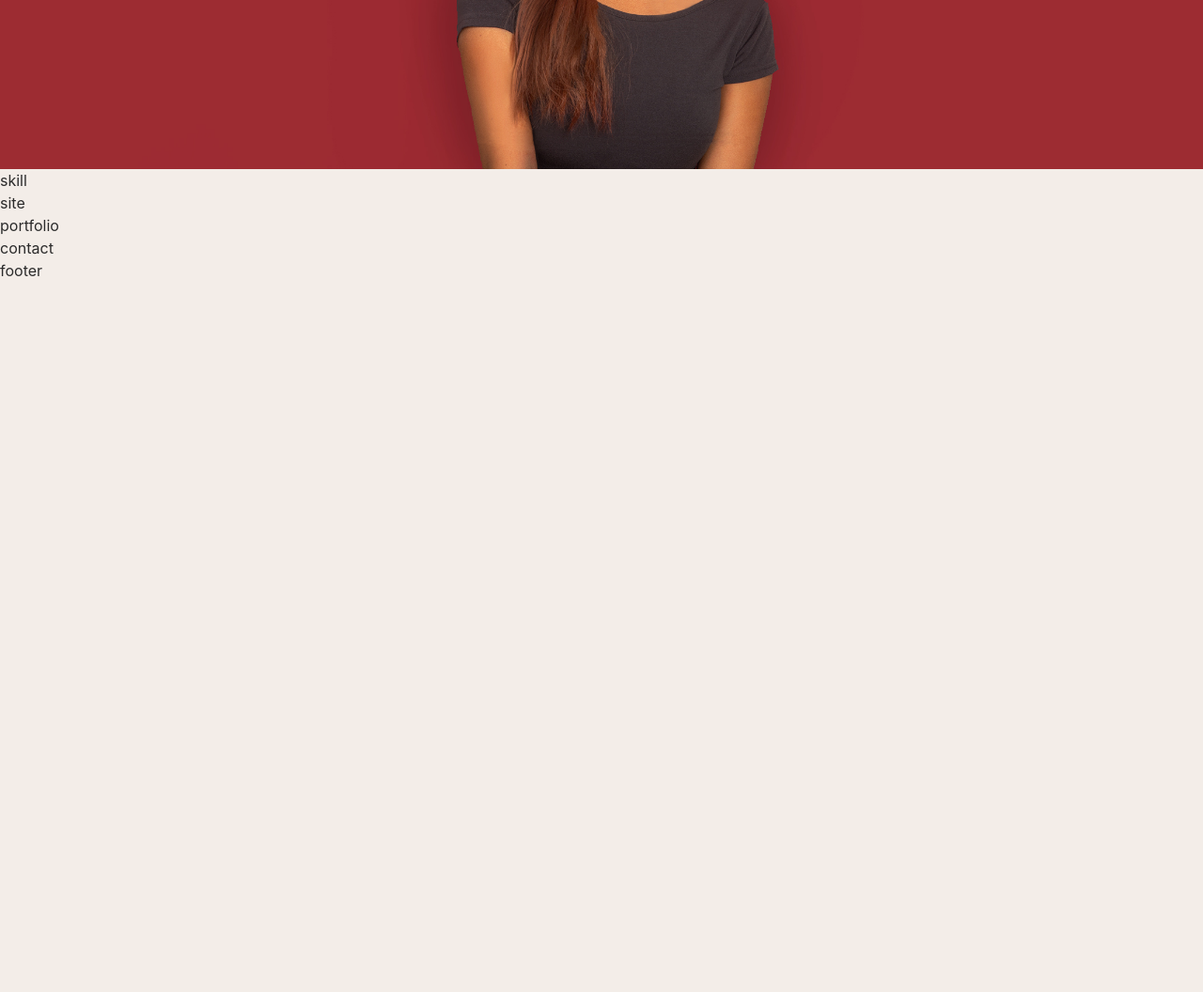
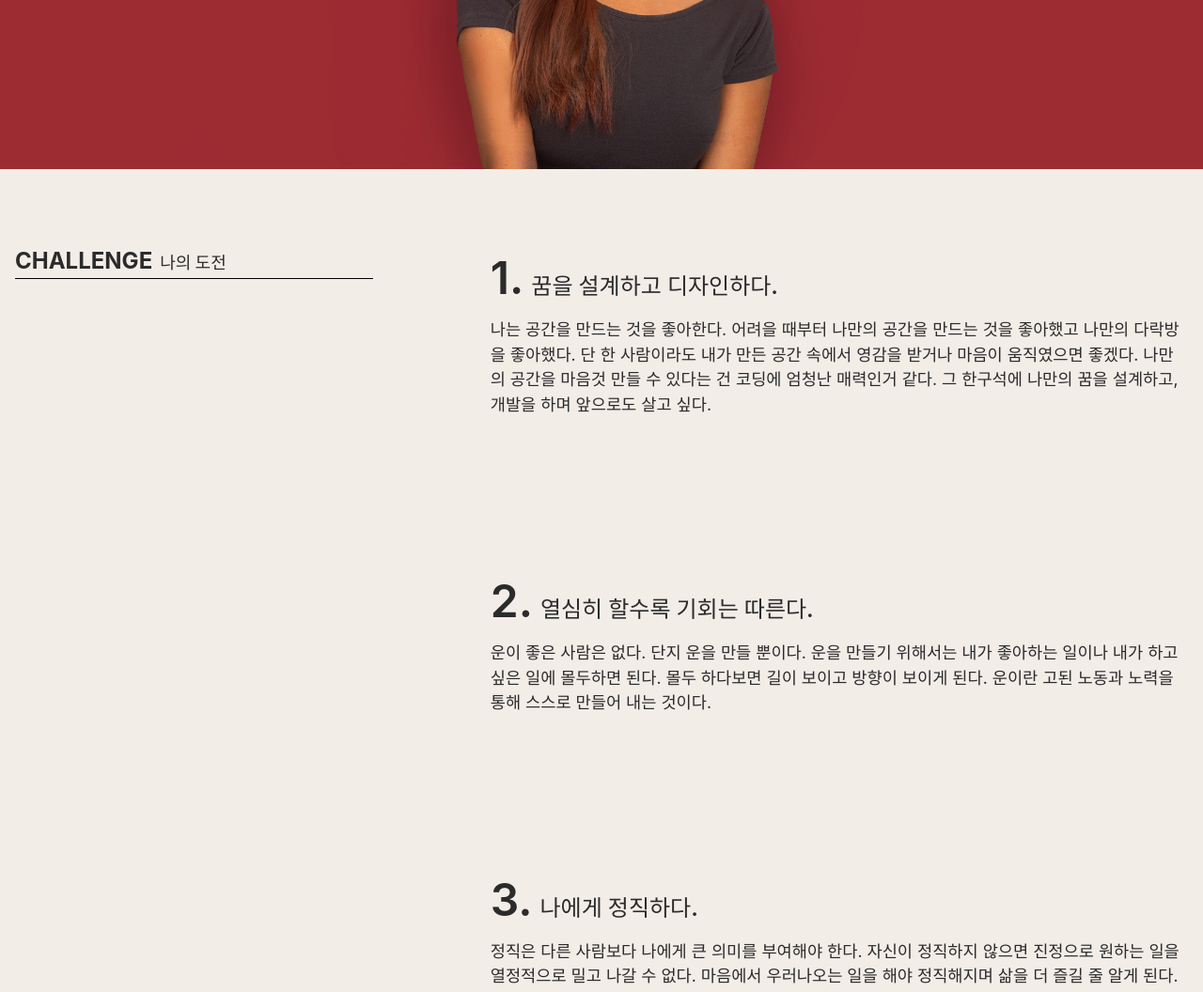
Before and after one commit to yun-narae/learn-vite-portfolio, a website built with Vite: page src/index.html in a window 1280 px wide. Shown: the part 620-1676 px from the top of the page at 94% size. Before the commit the page ends 920 px from the top, so only its background shows below. Built offline with nearby package versions, Linux system fonts and the light colour scheme; a web font is replaced by a local one.

Commit message:
Skill 영역 완료

```diff
--- a/src/assets/css/section/skill.css
+++ b/src/assets/css/section/skill.css
@@ -1,3 +1,62 @@
-#skill {
+.skill__inner {
+    margin: 10vh 0;
+    padding: 0 16px;
+    display: flex;
+    justify-content: space-between;
+    gap: 10%;
+    position: relative;
+}
 
+.skill__title {
+    width: 100%;
+    height: 10%;
+    font-size: 24px;
+    font-weight: 700;
+    text-transform: uppercase;
+    word-break: keep-all;
+    border-bottom: 1px solid var(--black);
+    background-color: var(--mainBg-color);
+    position: sticky;
+    top: 70px;
+    left: 0;
+    margin-bottom: 30px;
 }
+
+.skill__title em {
+    font-size: 18px;
+    white-space: nowrap;
+    margin-left: 8px;
+}
+
+.skill__desc li {
+    margin-bottom: 20vh;
+}
+
+.skill__desc li h3 {
+    font-size: 1.5rem;
+    font-weight: 600;
+}
+
+.skill__desc li h3 span {
+    font-size: 3rem;
+    margin-right: 8px;
+}
+
+.skill__desc li p {
+    margin-top: 0.4rem;
+    font-size: 1.1rem;
+}
+
+@media (max-width: 800px) {
+    .skill__inner {
+        flex-direction: column;
+    }
+
+    .skill__title {
+        position: unset;
+    }
+
+    .skill__desc li {
+        margin-bottom: 10vh;
+    }
+}
--- a/src/index.html
+++ b/src/index.html
@@ -48,11 +48,10 @@
     <main id="main">
         <!-- intro -->
         <section id="intro">
-            <h2 class="sr-only">intro 영역</h2>
             <div class="intro__inner">
-                <div class="intro__title">
+                <h2 class="intro__title">
                     port developer
-                </div>
+                </h2>
                 <div class="intro__text">
                     <div class="text">
                         <div>talent is</div>
@@ -65,7 +64,48 @@
 
         <!-- skill -->
         <section id="skill">
-            skill
+            <div class="skill__inner">
+                <h2 class="skill__title">
+                    challenge<em>나의 도전</em>
+                </h2>
+                <ul class="skill__desc">
+                    <li>
+                        <h3>
+                            <span>1.</span>꿈을 설계하고 디자인하다.
+                        </h3>
+                        <p>
+                            나는 공간을 만드는 것을 좋아한다.
+                            어려을 때부터 나만의 공간을 만드는 것을 좋아했고 나만의 다락방을 좋아했다.
+                            단 한 사람이라도 내가 만든 공간 속에서 영감을 받거나 마음이 움직였으면 좋겠다.
+                            나만의 공간을 마음것 만들 수 있다는 건 코딩에 엄청난 매력인거 같다.
+                            그 한구석에 나만의 꿈을 설계하고, 개발을 하며 앞으로도 살고 싶다.
+                        </p>
+                    </li>
+                    <li>
+                        <h3>
+                            <span>2.</span>열심히 할수록 기회는 따른다.
+                        </h3>
+                        <p>
+                            운이 좋은 사람은 없다. 단지 운을 만들 뿐이다.
+                            운을 만들기 위해서는 내가 좋아하는 일이나 내가 하고 싶은 일에 몰두하면 된다.
+                            몰두 하다보면 길이 보이고 방향이 보이게 된다.
+                            운이란 고된 노동과 노력을 통해 스스로 만들어 내는 것이다.
+                        </p>
+
+                    </li>
+                    <li>
+                        <h3>
+                            <span>3.</span>나에게 정직하다.
+                        </h3>
+                        <p>
+                            정직은 다른 사람보다 나에게 큰 의미를 부여해야 한다.
+                            자신이 정직하지 않으면 진정으로 원하는 일을 열정적으로 밀고 나갈 수 없다.
+                            마음에서 우러나오는 일을 해야 정직해지며 삶을 더 즐길 줄 알게 된다.
+                        </p>
+
+                    </li>
+                </ul>
+            </div>
         </section>
 
         <!-- site -->
```
